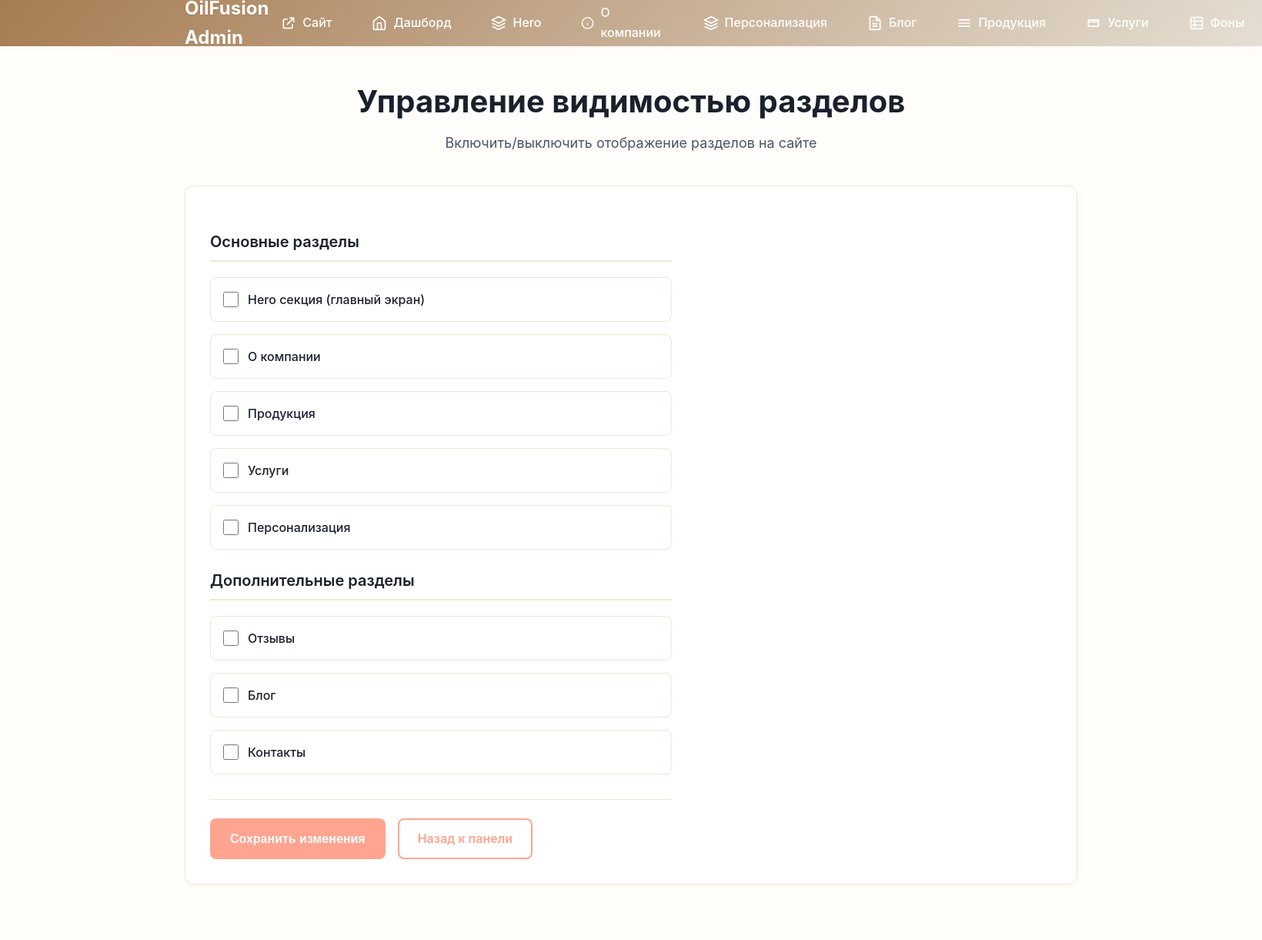
After one commit to KoboSteruS/OilFusion_lending, a Flask app: template app/templates/admin/sections_visibility.html in a window 1640 px wide; the page is wider, and only the part inside the window is pictured. The commit adds this page. Shown: that part at 77% size. Run offline with Flask 3, Linux system fonts and the light colour scheme; the template is opened without the code that fills it, so the values that code supplies are empty.

Commit message:
feat: РґРѕР±Р°РІР»РµРЅРѕ СѓРїСЂР°РІР»РµРЅРёРµ РІРёРґРёРјРѕСЃС‚СЊСЋ СЂР°Р·РґРµР»РѕРІ СЃР°Р№С‚Р° РІ Р°РґРјРёРЅРєРµ

```diff
--- a/app/models/__init__.py
+++ b/app/models/__init__.py
@@ -8,5 +8,6 @@ from app.models.products import ProductsContent
 from app.models.services import ServicesContent
 from app.models.contacts import ContactsContent
 from app.models.hero import HeroContent
+from app.models.sections_visibility import SectionsVisibility
 
-__all__ = ['AboutContent', 'PersonalizationContent', 'BlogArticle', 'BlogContent', 'SectionBackgrounds', 'ProductsContent', 'ServicesContent', 'ContactsContent', 'HeroContent']
+__all__ = ['AboutContent', 'PersonalizationContent', 'BlogArticle', 'BlogContent', 'SectionBackgrounds', 'ProductsContent', 'ServicesContent', 'ContactsContent', 'HeroContent', 'SectionsVisibility']
--- /dev/null
+++ b/app/templates/admin/sections_visibility.html
@@ -0,0 +1,149 @@
+{% extends "admin/base.html" %}
+
+{% block title %}Видимость разделов - Админка OilFusion{% endblock %}
+
+{% block content %}
+<div class="admin-edit-page">
+    <div class="admin-page-header">
+        <h1 class="admin-page-title">Управление видимостью разделов</h1>
+        <p class="admin-page-subtitle">Включить/выключить отображение разделов на сайте</p>
+    </div>
+
+    <div class="admin-section">
+        <form method="POST" action="{{ url_for('admin.sections_visibility_update', token=token) }}" class="admin-form">
+            <div class="admin-form-group">
+                <h3 class="admin-subsection-title">Основные разделы</h3>
+
+                <div class="visibility-controls">
+                    <div class="visibility-item">
+                        <label class="visibility-label">
+                            <input type="checkbox" name="hero" {% if sections_visibility.hero %}checked{% endif %}>
+                            <span class="visibility-text">Hero секция (главный экран)</span>
+                        </label>
+                    </div>
+
+                    <div class="visibility-item">
+                        <label class="visibility-label">
+                            <input type="checkbox" name="about" {% if sections_visibility.about %}checked{% endif %}>
+                            <span class="visibility-text">О компании</span>
+                        </label>
+                    </div>
+
+                    <div class="visibility-item">
+                        <label class="visibility-label">
+                            <input type="checkbox" name="products" {% if sections_visibility.products %}checked{% endif %}>
+                            <span class="visibility-text">Продукция</span>
+                        </label>
+                    </div>
+
+                    <div class="visibility-item">
+                        <label class="visibility-label">
+                            <input type="checkbox" name="services" {% if sections_visibility.services %}checked{% endif %}>
+                            <span class="visibility-text">Услуги</span>
+                        </label>
+                    </div>
+
+                    <div class="visibility-item">
+                        <label class="visibility-label">
+                            <input type="checkbox" name="personalization" {% if sections_visibility.personalization %}checked{% endif %}>
+                            <span class="visibility-text">Персонализация</span>
+                        </label>
+                    </div>
+                </div>
+            </div>
+
+            <div class="admin-form-group">
+                <h3 class="admin-subsection-title">Дополнительные разделы</h3>
+
+                <div class="visibility-controls">
+                    <div class="visibility-item">
+                        <label class="visibility-label">
+                            <input type="checkbox" name="reviews" {% if sections_visibility.reviews %}checked{% endif %}>
+                            <span class="visibility-text">Отзывы</span>
+                        </label>
+                    </div>
+
+                    <div class="visibility-item">
+                        <label class="visibility-label">
+                            <input type="checkbox" name="blog" {% if sections_visibility.blog %}checked{% endif %}>
+                            <span class="visibility-text">Блог</span>
+                        </label>
+                    </div>
+
+                    <div class="visibility-item">
+                        <label class="visibility-label">
+                            <input type="checkbox" name="contacts" {% if sections_visibility.contacts %}checked{% endif %}>
+                            <span class="visibility-text">Контакты</span>
+                        </label>
+                    </div>
+                </div>
+            </div>
+
+            <div class="admin-form-actions">
+                <button type="submit" class="admin-btn admin-btn-primary">Сохранить изменения</button>
+                <a href="{{ url_for('admin.dashboard', token=token) }}" class="admin-btn admin-btn-outline">Назад к панели</a>
+            </div>
+        </form>
+    </div>
+</div>
+
+<style>
+.visibility-controls {
+    display: grid;
+    gap: 16px;
+    margin: 20px 0;
+}
+
+.visibility-item {
+    background: var(--admin-bg-light);
+    border: 1px solid var(--admin-border);
+    border-radius: 8px;
+    padding: 16px;
+    transition: all 0.3s ease;
+}
+
+.visibility-item:hover {
+    border-color: var(--admin-primary);
+    box-shadow: 0 2px 8px rgba(166, 124, 82, 0.1);
+}
+
+.visibility-label {
+    display: flex;
+    align-items: center;
+    gap: 12px;
+    cursor: pointer;
+    font-size: 1rem;
+    font-weight: 500;
+    color: var(--admin-text);
+}
+
+.visibility-label input[type="checkbox"] {
+    width: 20px;
+    height: 20px;
+    accent-color: var(--admin-primary);
+    cursor: pointer;
+}
+
+.visibility-text {
+    flex: 1;
+    line-height: 1.5;
+}
+
+.admin-subsection-title {
+    font-size: 1.25rem;
+    font-weight: 600;
+    color: var(--admin-text);
+    margin: 24px 0 16px 0;
+    padding-bottom: 8px;
+    border-bottom: 2px solid var(--admin-border);
+}
+
+.admin-form-actions {
+    display: flex;
+    gap: 16px;
+    margin-top: 32px;
+    padding-top: 24px;
+    border-top: 1px solid var(--admin-border);
+}
+</style>
+{% endblock %}
```
Also changed, not shown: app/models/sections_visibility.py (added, +50 -0 lines), app/routes/admin.py (+43 -0 lines), app/routes/main.py (+6 -1 lines), app/templates/admin/dashboard.html (+11 -0 lines), app/templates/index.html (+16 -0 lines).
